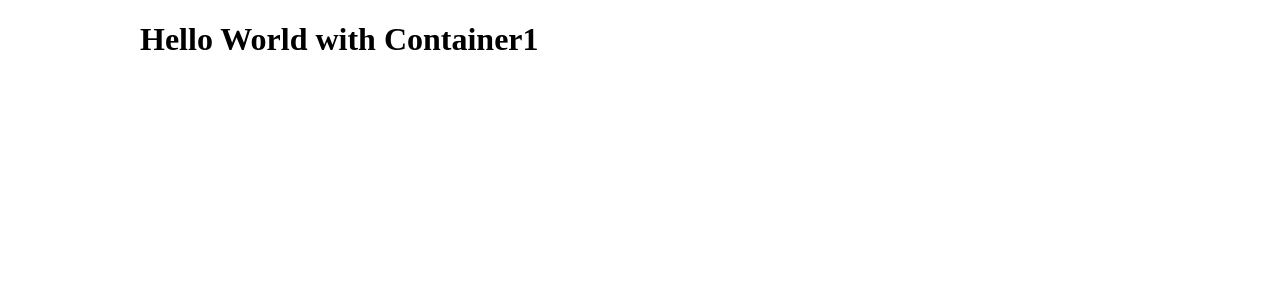
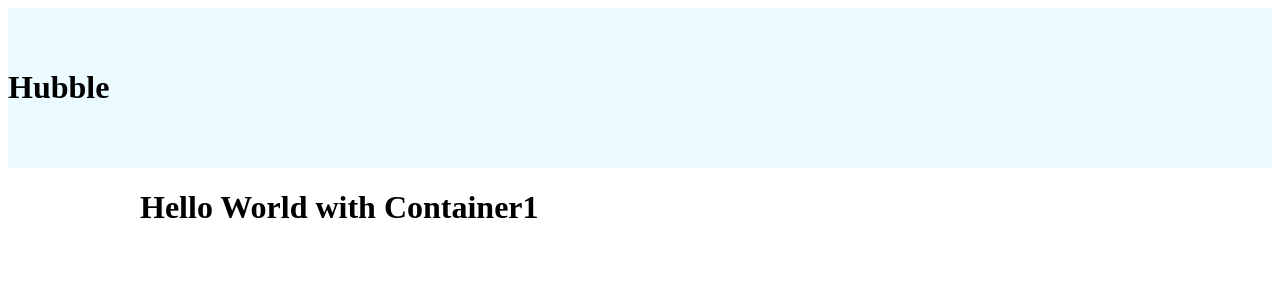
Before and after one commit to monello/styled-components, a React (Create React App) app: page / in a window 1280 px wide. Shown: the top 300 px of the page. Built offline with nearby package versions, Linux system fonts and the light colour scheme.

Commit message:
React Component with related Styled Component

```diff
--- a/src/App.js
+++ b/src/App.js
@@ -1,10 +1,14 @@
+import Header from "./components/Header";
 import { Container } from "./components/styles/Container.styled";
 
 function App() {
   return (
-    <Container>
-      <h1>Hello World with Container1</h1>
-    </Container>
+    <>
+      <Header />
+      <Container>
+        <h1>Hello World with Container1</h1>
+      </Container>
+    </>
   );
 }
 
--- /dev/null
+++ b/src/components/Header.js
@@ -0,0 +1,9 @@
+import { StyledHeader } from "./styles/Header.styled"
+
+export default function Header() {
+    return (
+        <StyledHeader>
+            <h1>Hubble</h1>
+        </StyledHeader>
+    )
+}
--- /dev/null
+++ b/src/components/styles/Header.styled.js
@@ -0,0 +1,6 @@
+import styled from "styled-components"
+
+export const StyledHeader = styled.header`
+    background-color: #ebfbff;
+    padding: 40px 0;
+`
```
